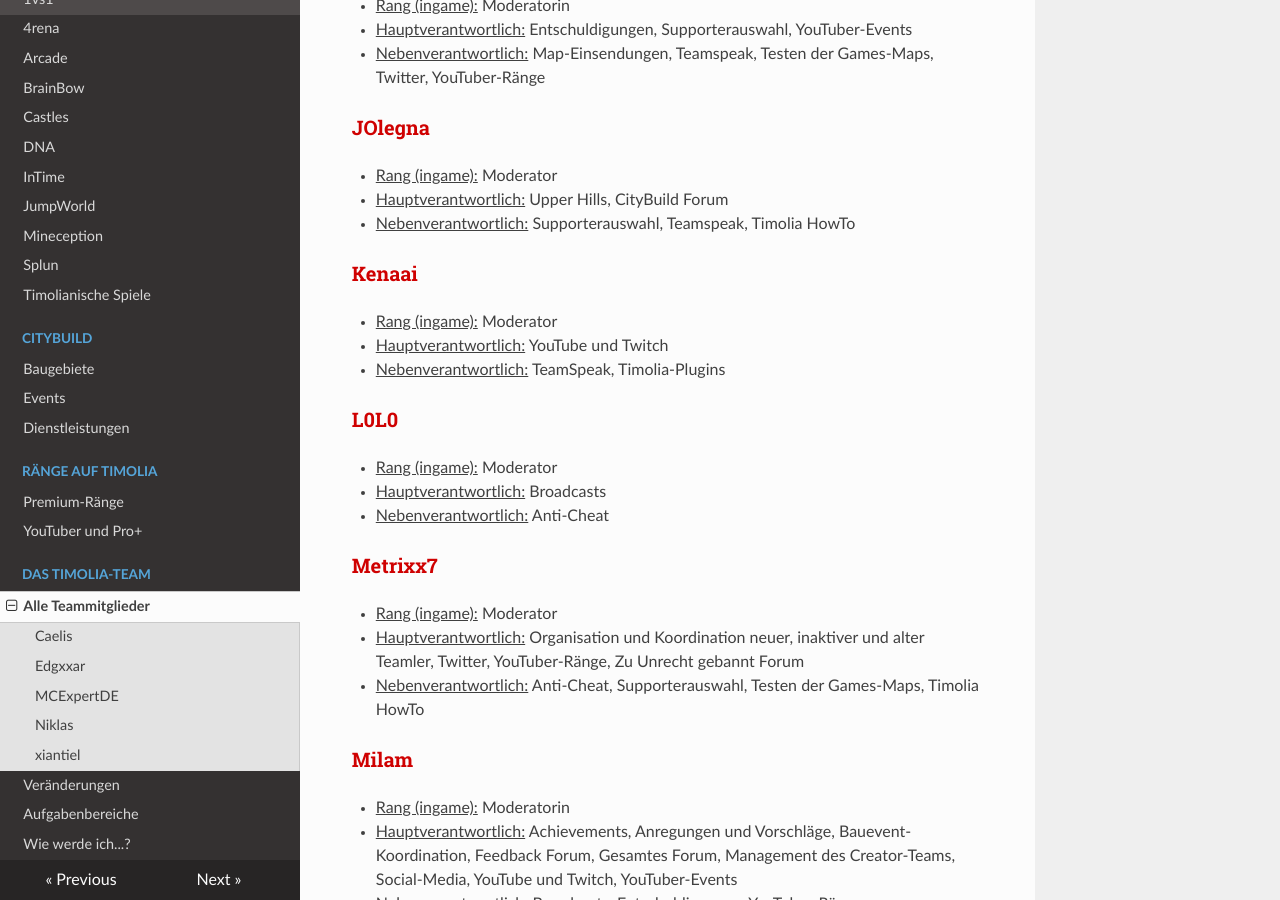
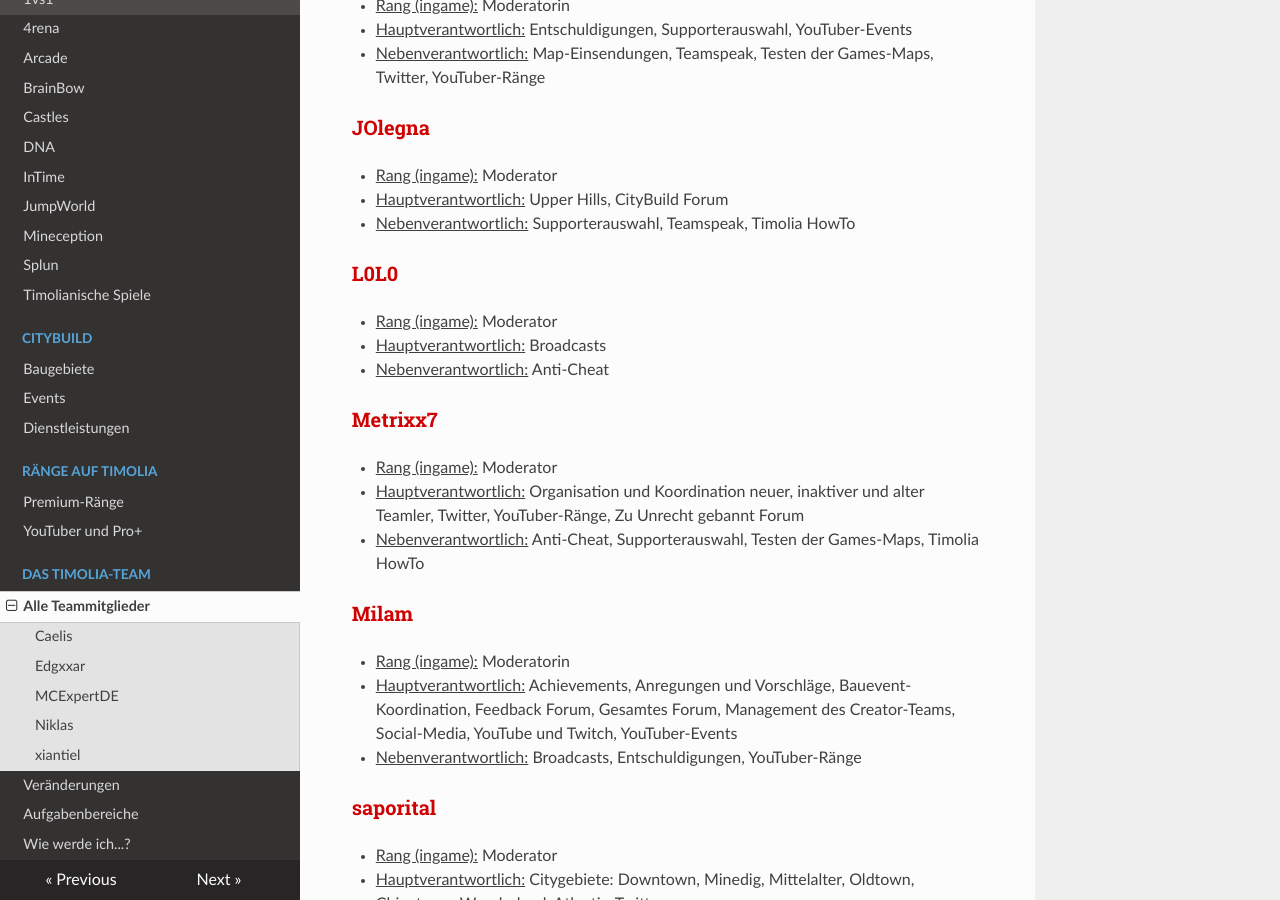
Before and after one commit to TimoliaDE/HowTo, an MkDocs documentation site: the page built from docs/team/members.md, in a window 1280 px wide and 900 px high, scrolled down 1383 px. Built offline with MkDocs 1.6.1, drawn with Linux system fonts in a browser that asks for light colours; nearby versions of some CDN libraries; old or Windows-style settings are respelled for this version of MkDocs.

Commit message:
Update members.md

```diff
--- a/docs/team/members.md
+++ b/docs/team/members.md
@@ -46,11 +46,6 @@ Moderatoren kümmern sich um das reibungslose Spielererlebnis der verschiedenen
 - <u>Rang (ingame):</u> Moderator
 - <u>Hauptverantwortlich:</u> Upper Hills, CityBuild Forum
 - <u>Nebenverantwortlich:</u> Supporterauswahl, Teamspeak, Timolia HowTo
-
-###<strong><span style="color:#CF0101">Kenaai</span></strong>
-- <u>Rang (ingame):</u> Moderator
-- <u>Hauptverantwortlich:</u> YouTube und Twitch
-- <u>Nebenverantwortlich:</u> TeamSpeak, Timolia-Plugins
 
 ###<strong><span style="color:#CF0101">L0L0</span></strong>
 - <u>Rang (ingame):</u> Moderator
```
